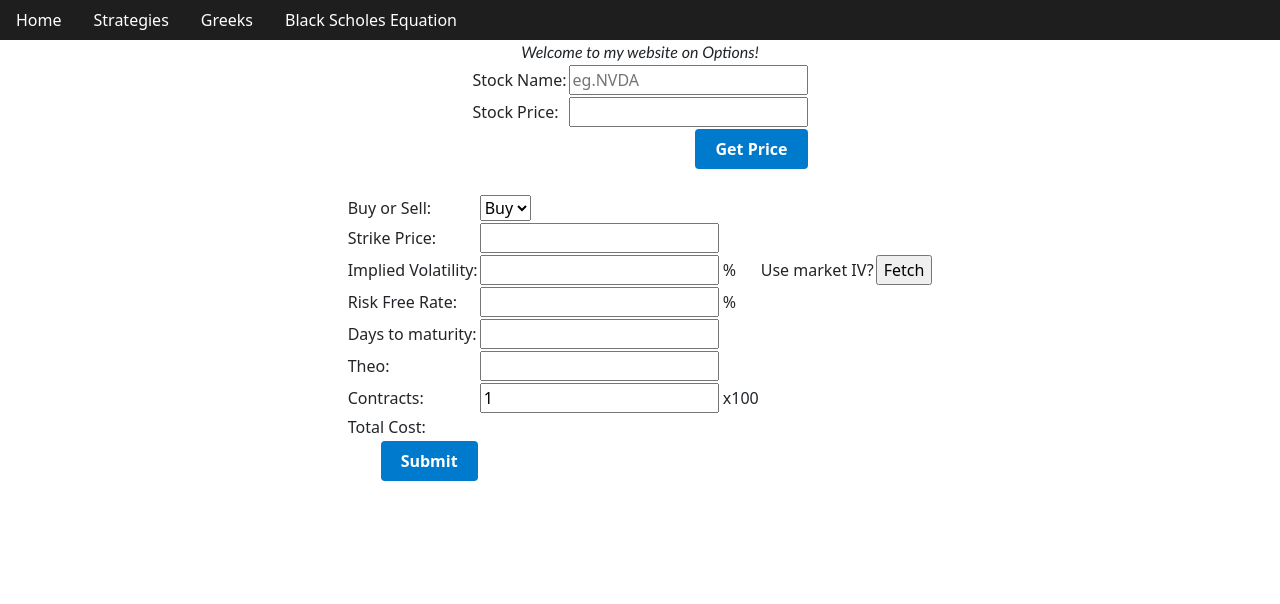
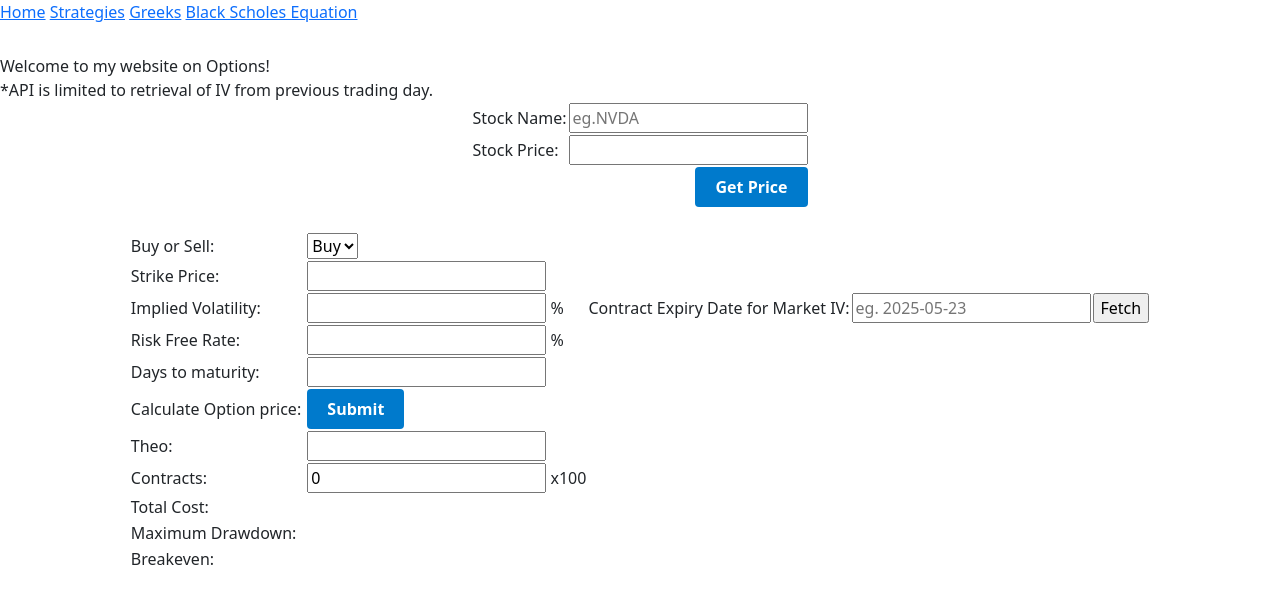
Before and after one commit to kenshoal/kenshoal-s-option-pricer, a plain HTML site: page Black Scholes/index.html in a window 1280 px wide. Drawn offline with nearby package versions, Linux system fonts and the light colour scheme.

Commit message:
Update index.html

```diff
--- a/Black Scholes/index.html
+++ b/Black Scholes/index.html
@@ -12,16 +12,17 @@
     />
     <title>Options Pricer</title>
   </head>
-  <body>
-    <div class="navbar">
-      <nav class="nav">
-        <a href="index.html">Home</a>
-        <a href="strategies.html">Strategies</a>
-        <a href="greeks.html">Greeks</a>
-        <a href="blackscholes.html">Black Scholes Equation</a>
-      </nav>
+  <body class="main">
+    <div class="topbar">
+      <a href="index.html">Home</a>
+      <a href="strategies.html">Strategies</a>
+      <a href="greeks.html">Greeks</a>
+      <a href="blackscholes.html">Black Scholes Equation</a>
     </div>
-    <div class="introduction">Welcome to my website on Options!</div>
+    <div id="introduction" style="padding-top: 30px">
+      Welcome to my website on Options! <br />*API is limited to retrieval of IV
+      from previous trading day.
+    </div>
     <center>
       <form method="POST" id="priceform">
         <table>
@@ -54,7 +55,7 @@
           <tr>
             <td>Buy or Sell:</td>
             <td>
-              <select name="b/s" id="">
+              <select name="b/s" id="b/s">
                 <option value="Buy">Buy</option>
                 <option value="Sell">Sell</option>
               </select>
@@ -69,7 +70,10 @@
           <tr>
             <td>Implied Volatility:</td>
             <td><input type="text" id="iv" /> %</td>
-            <td>Use market IV?</td>
+            <td>Contract Expiry Date for Market IV:</td>
+            <td>
+              <input type="text" placeholder="eg. 2025-05-23" id="expiry" />
+            </td>
             <td><input type="button" id="fetch" value="Fetch" /></td>
           </tr>
           <tr>
@@ -81,26 +85,41 @@
             <td><input type="text" id="t" /></td>
           </tr>
           <tr>
+            <td>Calculate Option price:&nbsp;</td>
+            <td>
+              <input type="submit" name="" id="" class="subbtn" />
+            </td>
+          </tr>
+          <tr>
             <td>Theo:</td>
             <td><input type="text" id="optprice" /></td>
           </tr>
           <tr>
             <td>Contracts:</td>
-            <td><input type="text" value="1" id="connum" /> x100</td>
+            <td><input type="text" value="0" id="connum" /> x100</td>
           </tr>
           <tr>
             <td>Total Cost:</td>
             <td id="contractcost"></td>
           </tr>
           <tr>
-            <td align="right">
-              <input type="submit" name="" id="" class="subbtn" />
-            </td>
+            <td>Maximum Drawdown:</td>
+            <td id="max"></td>
+          </tr>
+          <tr>
+            <td>Breakeven:</td>
+            <td id="breakeven"></td>
           </tr>
         </table>
       </form>
     </center>
+    <table>
+      <tr>
+        <td><canvas id="myChart" height="500" width="800"></canvas></td>
+      </tr>
+    </table>
 
+    <script src="https://cdnjs.cloudflare.com/ajax/libs/Chart.js/2.9.4/Chart.js"></script>
     <script src="client.js"></script>
   </body>
 </html>
```
